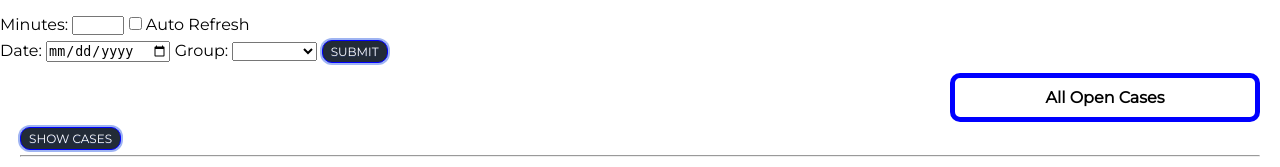
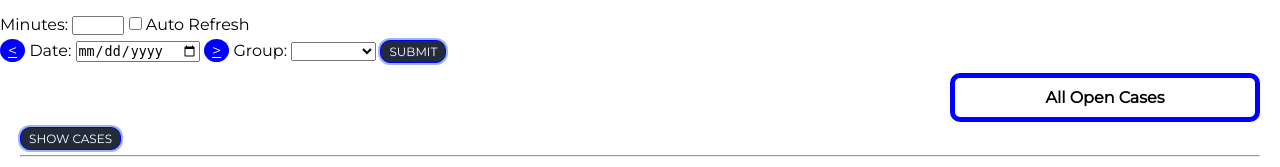
Before and after one commit to roovyshapiro/VTiger_KPI_Dashboard, a Django app: template VTiger_KPI_Dashboard/sales/templates/sales/cases.html in a window 1280 px wide. Shown: the part 75-242 px from the top of the page. Run offline with Django 3.2, Linux system fonts and the light colour scheme; the template is opened without the code that fills it, so the values that code supplies are empty; parts of the project's set-up code (start-up, migrations or seed data) failed here and were passed over.

Commit message:
Begin to implement previous/next day picker

```diff
--- a/VTiger_KPI_Dashboard/sales/static/sales/scripts.js
+++ b/VTiger_KPI_Dashboard/sales/static/sales/scripts.js
@@ -101,3 +101,10 @@ function save_group_date(){
     localStorage.setItem("selected_date", selected_date);
     console.log(localStorage);
 }
+
+function previous_date(){
+    console.log(localStorage.getItem('selected_date'));
+}
+function next_date(){
+    console.log(localStorage.getItem('selected_date'));
+}
--- a/VTiger_KPI_Dashboard/sales/static/sales/style.css
+++ b/VTiger_KPI_Dashboard/sales/static/sales/style.css
@@ -116,6 +116,15 @@ img {
     font-weight:bold;
     font-size:50px;
     margin-top:35px;
+}
+
+
+.round {
+    background-color: blue;
+    color: white;
+    padding: 2px 8px;
+    border-radius: 60%;
+    margin-top:2px;
 }
 
 /* Score Key and Tables*/
--- a/VTiger_KPI_Dashboard/sales/templates/sales/refresh_date_picker.html
+++ b/VTiger_KPI_Dashboard/sales/templates/sales/refresh_date_picker.html
@@ -11,8 +11,10 @@
             </div>
             <div id ="group_date_selector">
                 <form method="GET" action=".">
+                    <a href="#" class="round" onclick=previous_date()><</a>
                     <label for="date_start">Date:</label>
                     <input type="date" name="date_start" id="date_start" min={{date_dict.first_db}} max={{date_dict.last_db}}>
+                    <a href="#" class="round" onclick="next_date()">></a>
 
                     {% block form %}
                     {% endblock %}
```
